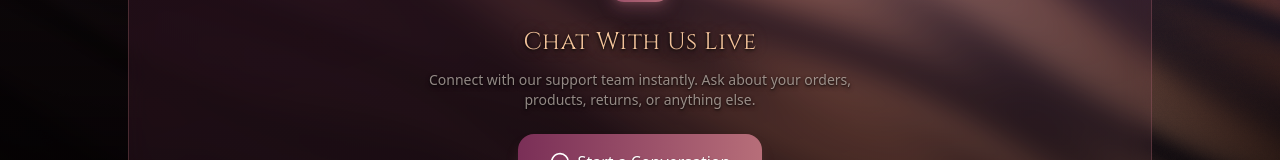
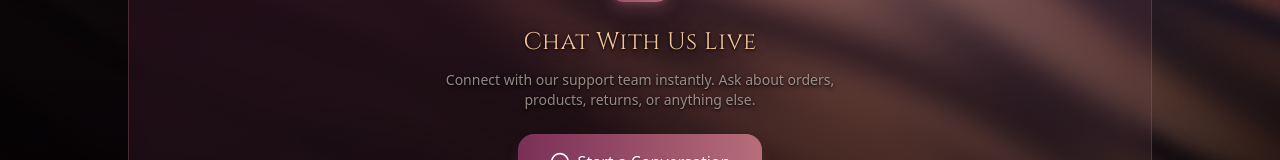
Before and after one commit to Prachi-Agarwal211/Aarya_clothing_frontend, a Next.js app in the folder frontend_new/: page /contact in a window 1280 px wide. Shown: the part 432-592 px from the top of the page. Built offline with nearby package versions, Linux system fonts and the light colour scheme; no server answers.

Commit message:
fix: complete contact page rewrite - replace form with live chat CTA

```diff
--- a/frontend_new/app/contact/page.js
+++ b/frontend_new/app/contact/page.js
@@ -42,7 +42,7 @@ export default function ContactPage() {
               </div>
               <h2 className="text-2xl font-heading text-[#F2C29A] mb-3">Chat With Us Live</h2>
               <p className="text-[#EAE0D5]/60 mb-6 max-w-md mx-auto text-sm">
-                Connect with our support team instantly. Ask about your orders, products, returns, or anything else.
+                Connect with our support team instantly. Ask about orders, products, returns, or anything else.
               </p>
               <button
                 onClick={openChat}
@@ -63,7 +63,6 @@ export default function ContactPage() {
               {/* Contact Info */}
               <div className="rounded-3xl p-8 bg-[#0B0608]/40 backdrop-blur-md border border-[#B76E79]/15 space-y-6">
                 <h2 className="text-xl font-heading text-[#F2C29A]">Other Ways to Reach Us</h2>
-
                 <div className="flex items-start gap-4">
                   <div className="p-3 rounded-xl bg-[#B76E79]/10 border border-[#B76E79]/20 flex-shrink-0">
                     <Mail className="w-5 h-5 text-[#B76E79]" />
@@ -76,7 +75,6 @@ export default function ContactPage() {
                     <p className="text-[#EAE0D5]/40 text-xs mt-1">We reply within 24–48 hours</p>
                   </div>
                 </div>
-
                 <div className="flex items-start gap-4">
                   <div className="p-3 rounded-xl bg-[#B76E79]/10 border border-[#B76E79]/20 flex-shrink-0">
                     <Phone className="w-5 h-5 text-[#B76E79]" />
```
